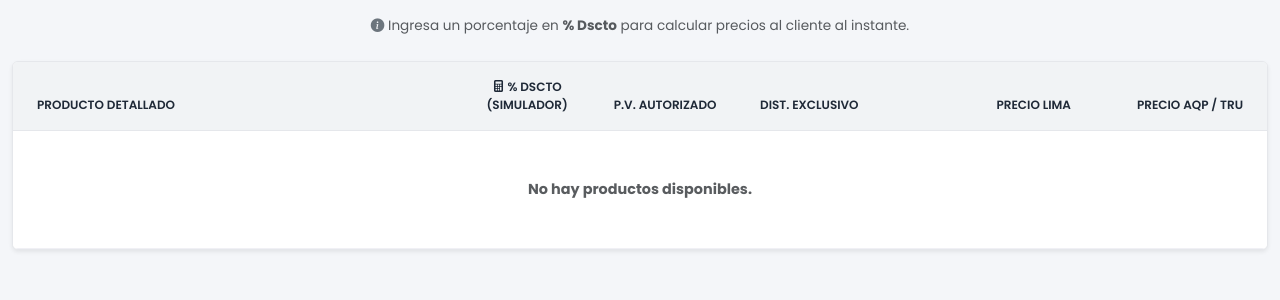
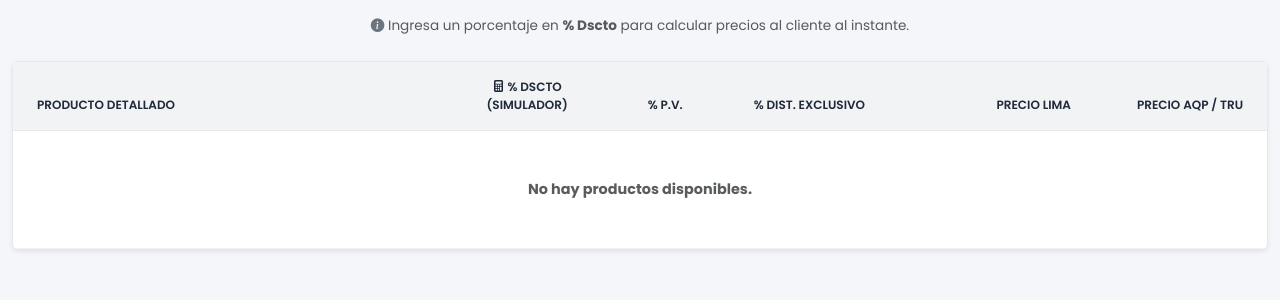
Before and after one commit to GrupoLinrosInterinsumos/gli_precios, a Flask app: page /vendedor in a window 1280 px wide. Shown: the part 147-447 px from the top of the page. Run offline with Flask 3, Linux system fonts and the light colour scheme; the visitor is signed in with stand-in values (Sample User, id 1); data comes from the database, SQL or seed files in the repository; data that the repository does not hold is empty.

Commit message:
Update index_vendedor.html

```diff
--- a/templates/index_vendedor.html
+++ b/templates/index_vendedor.html
@@ -100,10 +100,10 @@
                     <tr>
                         <th style="min-width: 350px; padding-left: 1.5rem; text-align: left;">Producto Detallado</th>
                         <th class="text-center" style="width: 12%;"><i class="bi bi-calculator-fill"></i> % Dscto (Simulador)</th>
-                        <th class="text-center" style="width: 10%;">P.V. Autorizado</th>
-                        <th class="text-center" style="width: 13%;">Dist. Exclusivo</th>
+                        <th class="text-center" style="width: 10%;">% P.V. </th>
+                        <th class="text-center" style="width: 13%;">% Dist. Exclusivo</th>
                         <th class="text-end" style="width: 15%;">Precio Lima</th>
-                        <th class="text-end" style="width: 15%; padding-right: 1.5rem;">Precio AQP / TRU</th>
+                        <th class="text-end" style="width: 15%; padding-right: 1.5rem;">Precio AQP / TRU </th>
                     </tr>
                 </thead>
                 <tbody id="tablaResultados"></tbody>
```
